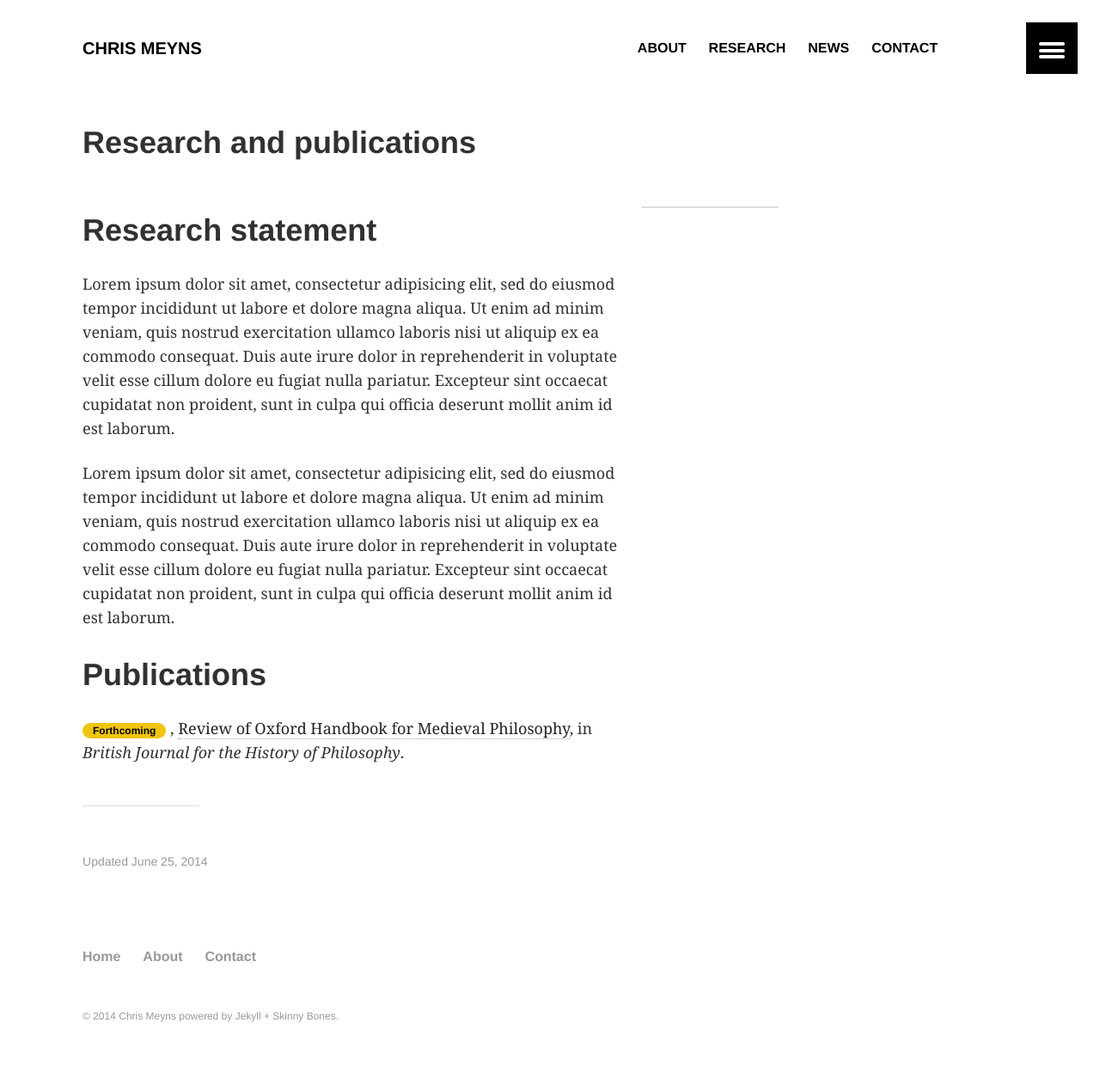
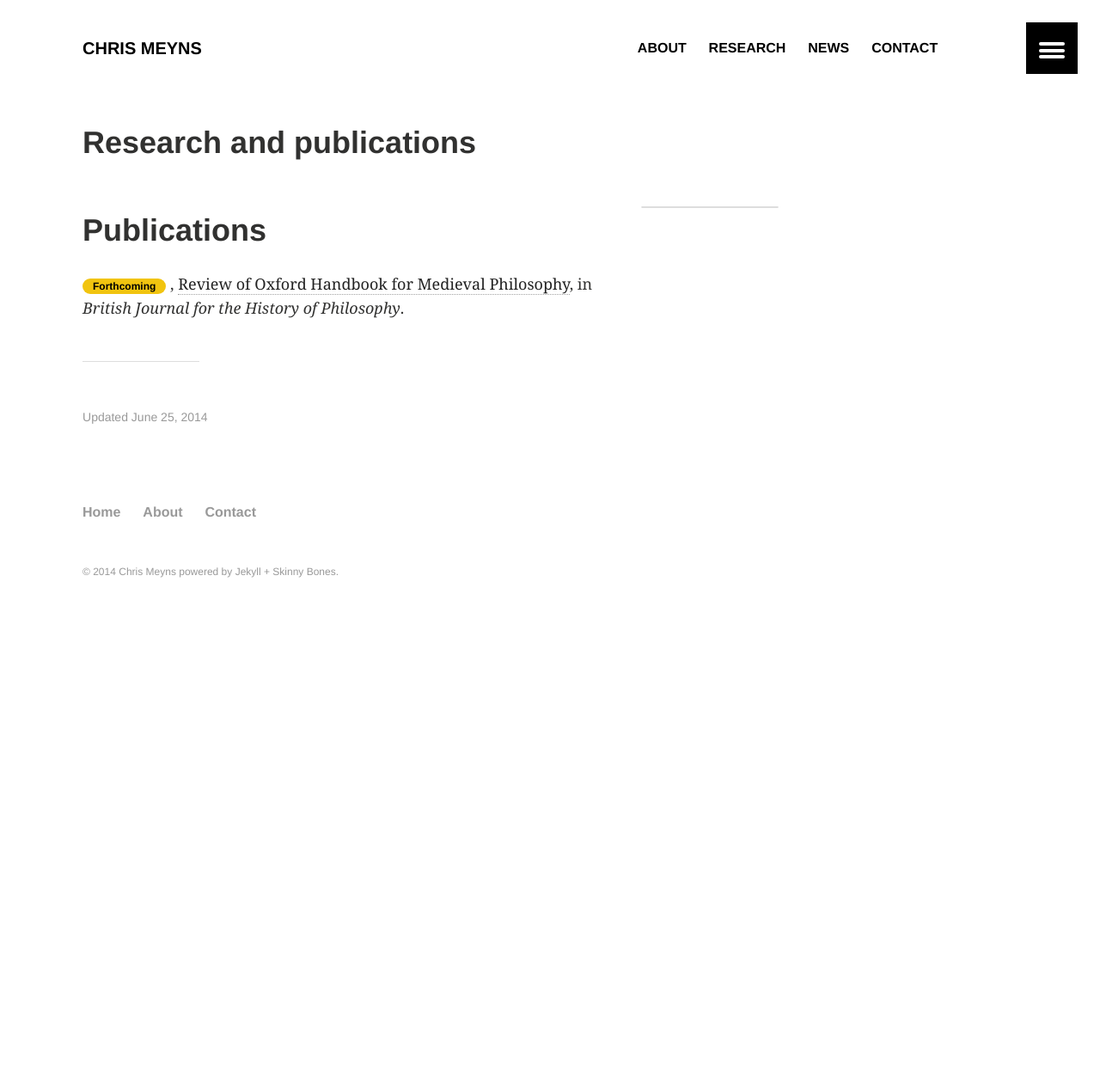
Before and after one commit to msteenhagen/csmeyns.github.io, a Jekyll site: the page built from research/index.md, in a window 1280 px wide. Shown: the whole page at 86% size. Built offline with Jekyll 4.4.1, drawn with Linux system fonts in a browser that asks for light colours; after the commit the page ends 900 px from its top, so only the background shows below that.

Commit message:
Temorary comment-out of research statement

```diff
--- a/research/index.md
+++ b/research/index.md
@@ -14,21 +14,21 @@ share: false
 ads: false
 ---
 
-# Research statement
+<!--# Research statement-->
 
-Lorem ipsum dolor sit amet, consectetur adipisicing elit, sed do eiusmod
-tempor incididunt ut labore et dolore magna aliqua. Ut enim ad minim veniam,
-quis nostrud exercitation ullamco laboris nisi ut aliquip ex ea commodo
-consequat. Duis aute irure dolor in reprehenderit in voluptate velit esse
-cillum dolore eu fugiat nulla pariatur. Excepteur sint occaecat cupidatat non
-proident, sunt in culpa qui officia deserunt mollit anim id est laborum.
+<!--Lorem ipsum dolor sit amet, consectetur adipisicing elit, sed do eiusmod-->
+<!--tempor incididunt ut labore et dolore magna aliqua. Ut enim ad minim veniam,-->
+<!--quis nostrud exercitation ullamco laboris nisi ut aliquip ex ea commodo-->
+<!--consequat. Duis aute irure dolor in reprehenderit in voluptate velit esse-->
+<!--cillum dolore eu fugiat nulla pariatur. Excepteur sint occaecat cupidatat non-->
+<!--proident, sunt in culpa qui officia deserunt mollit anim id est laborum.-->
 
-Lorem ipsum dolor sit amet, consectetur adipisicing elit, sed do eiusmod
-tempor incididunt ut labore et dolore magna aliqua. Ut enim ad minim veniam,
-quis nostrud exercitation ullamco laboris nisi ut aliquip ex ea commodo
-consequat. Duis aute irure dolor in reprehenderit in voluptate velit esse
-cillum dolore eu fugiat nulla pariatur. Excepteur sint occaecat cupidatat non
-proident, sunt in culpa qui officia deserunt mollit anim id est laborum.
+<!--Lorem ipsum dolor sit amet, consectetur adipisicing elit, sed do eiusmod-->
+<!--tempor incididunt ut labore et dolore magna aliqua. Ut enim ad minim veniam,-->
+<!--quis nostrud exercitation ullamco laboris nisi ut aliquip ex ea commodo-->
+<!--consequat. Duis aute irure dolor in reprehenderit in voluptate velit esse-->
+<!--cillum dolore eu fugiat nulla pariatur. Excepteur sint occaecat cupidatat non-->
+<!--proident, sunt in culpa qui officia deserunt mollit anim id est laborum.-->
 
 # Publications
 
```
